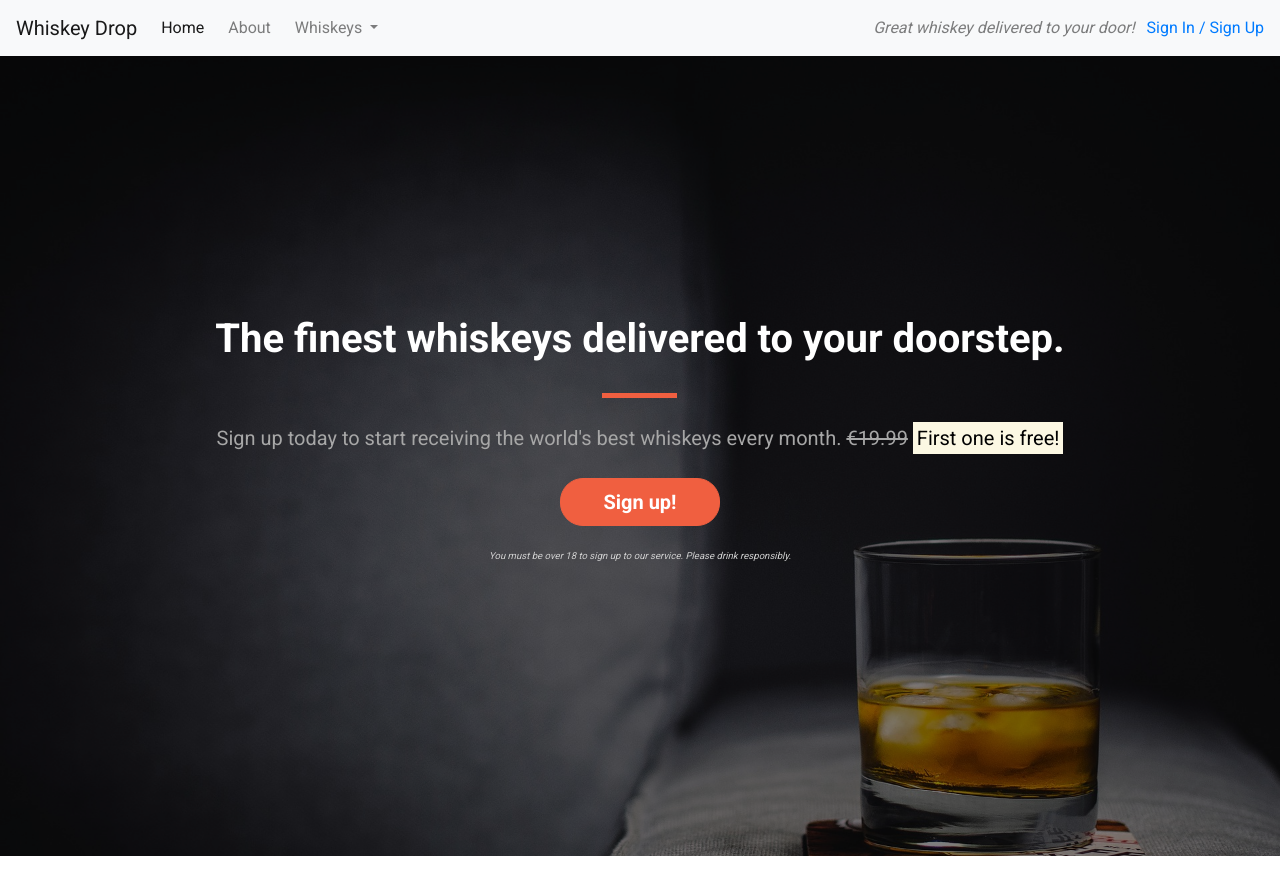
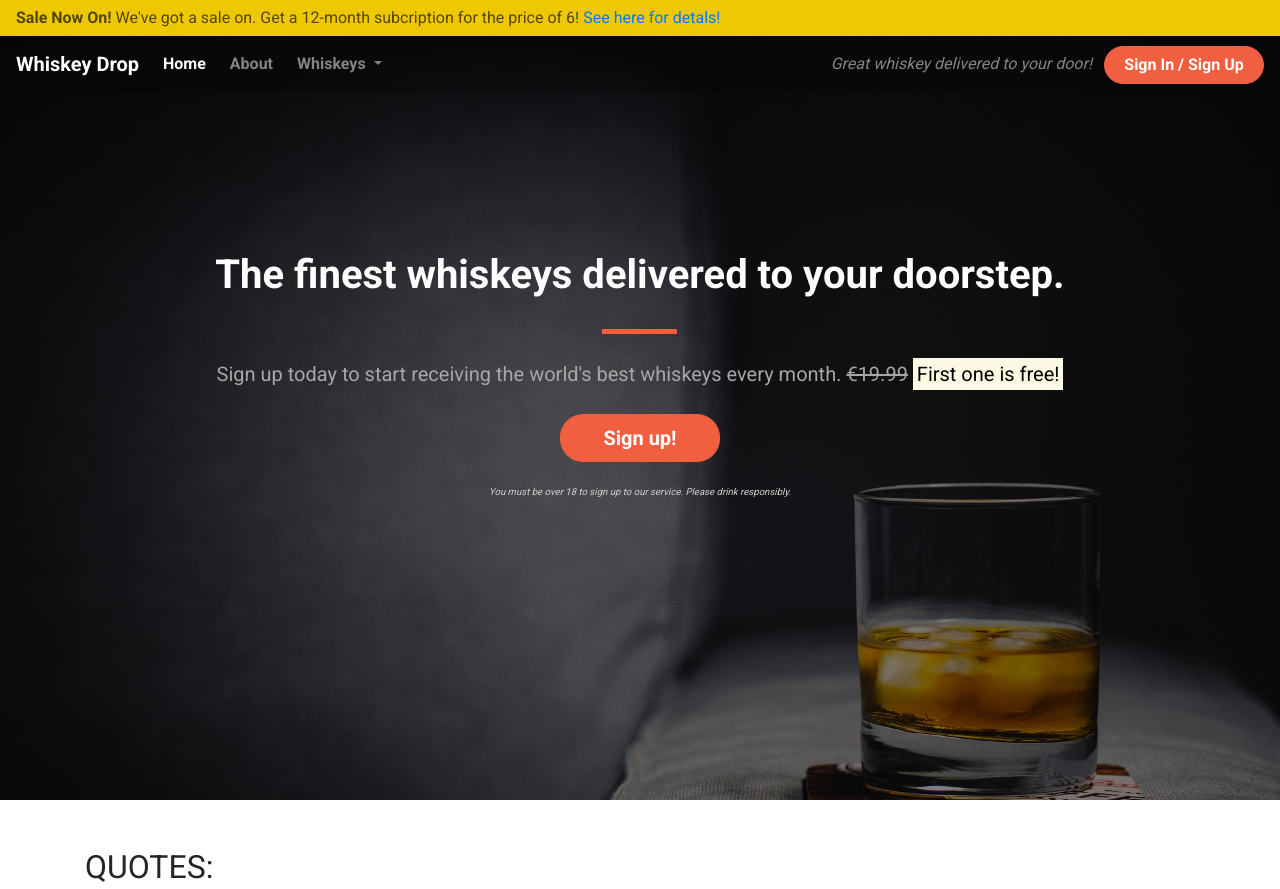
Before and after one commit to Poay-Kin-Loo/2.2_User_Centric2-CSS_Bootstrap_Basic-Whiskey, a plain HTML site: page index.html in a window 1280 px wide. Shown: the top 889 px of the page. Drawn offline with nearby package versions, Linux system fonts and the light colour scheme.

Commit message:
Add beyound bootstrap pt2

```diff
--- a/css/style.css
+++ b/css/style.css
@@ -4,7 +4,20 @@ body {
 
 /* Containers */
 
-.alert-container {}
+.alert-container .col-12{
+    padding-left: 0;
+    padding-right: 0;
+}
+
+.site-wide-alert {
+    border-radius: 0;
+    margin-bottom: 0;
+    padding: 5px 15px;
+    background-color: #eec802;
+    border-color: #eec802;
+    border: 1px solid transparent;
+    color: #544600;
+}
 
 .callout-container {
     height: 100vh;
@@ -22,10 +35,6 @@ body {
     position: relative;
 }
 
-.quotes-container {}
-
-.features-container {}
-
 
 .opaque-overlay {
     position: absolute;
@@ -35,6 +44,10 @@ body {
     width: 100%;
     background-color: rgba(0, 0, 0, 0.5);
 }
+
+.quotes-container {}
+
+.features-container {}
 
 
 /* Block dividers */
@@ -54,9 +67,40 @@ body {
     width: 35px;
 }
 
+/* Navbar */
+
+.navalert-container {
+    position: absolute;
+    top: 0;
+    left: 0;
+    padding-left: 0;
+    padding-right: 0;
+    z-index: 1;
+}
+
+.navbar {
+    margin-bottom: 0;
+    width: 100%;
+    background-color: rgba(0, 0, 0, .25);
+    border: 0;
+}
+
+.navbar .navbar-toggler{
+    border: 0px;
+}
+
+.navbar-brand {
+    font-weight: bold;
+}
+
+.navbar .navbar-nav a {
+    font-weight: bold;
+}
+
 /* Jumbotron */
+
 .jumbotron {
-    background-color: transparent;
+    background-color:transparent;
 }
 
 .jumbotron-header {
--- a/index.html
+++ b/index.html
@@ -18,7 +18,21 @@
 </head>
 
 <body>
-    <nav class="navbar navbar-light bg-light navbar-expand-sm">
+    <div class="container-fluid navalert-container">
+        <!-- Alert -->
+        <div class="container-fluid alert-container">
+            <div class="row d-none d-sm-block">
+                <div class="col-12">
+                    <div class="site-wide-alert alert alert-warning">
+                        <strong>Sale Now On!</strong> We've got a sale on. Get a 12-month subcription for the price of
+                        6! <a href="/Sale">See here for detals!</a>
+                    </div>
+                </div>
+            </div>
+        </div>
+        <!-- /.Alert -->
+
+        <nav class="navbar navbar-dark navbar-expand-sm">
 
             <a href="/" class="navbar-brand">Whiskey Drop</a>
 
@@ -49,7 +63,8 @@
                     </li>
                     <!--NavBar dropdown button +End-->
 
-                <li class="nav-item mr-2 d-block d-md-none"><a class="nav-link" href="/login">Sign In / Sign Up</a></li>
+                    <li class="nav-item mr-2 d-block d-md-none"><a class="nav-link" href="/login">Sign In / Sign Up</a>
+                    </li>
                 </ul>
             </div>
             <!--NavBar burger button for small screen +End-->
@@ -58,30 +73,19 @@
             <div class="d-none d-md-block">
                 <p class="navbar-text my-auto mr-2"><i>Great whiskey delivered to your door!</i></p>
 
-            <a href="/login">Sign In / Sign Up</a>
+                <a href="/login" class="btn btn--cta btn--red">Sign In / Sign Up</a>
             </div>
 
         </nav>
+    </div>
 
-    <!-- Alert -->
-    <!-- <div class="container alert-container">
-        <div class="row d-none d-sm-block">
-            <div class="col-12">
-                <div class="alert alert-warning">
-                    <strong>Sale Now On!</strong> We've got a sale on. Get a 12-month subcription for the price of 6! <a
-                        href="/Sale">See here for detals!</a>
-                </div>
-            </div>
-        </div>
-    </div> -->
-    <!-- /.Alert -->
 
     <!--/Callout-->
     <div class="container-fluid callout-container">
         <div class="opaque-overlay"></div>
         <div class="row">
             <div class="col-12">
-                <section class="callout jumbotron mt-3 text-center">
+                <section class="callout jumbotron text-center">
                     <h1 class="jumbotron-header">The finest whiskeys delivered to your doorstep.</h1>
                     <hr class="block-divider block-divider--orange">
                     <p class="lead">Sign up today to start receiving the world's best whiskeys every month.
```
Lines whose indentation alone changed are shown as unchanged.
